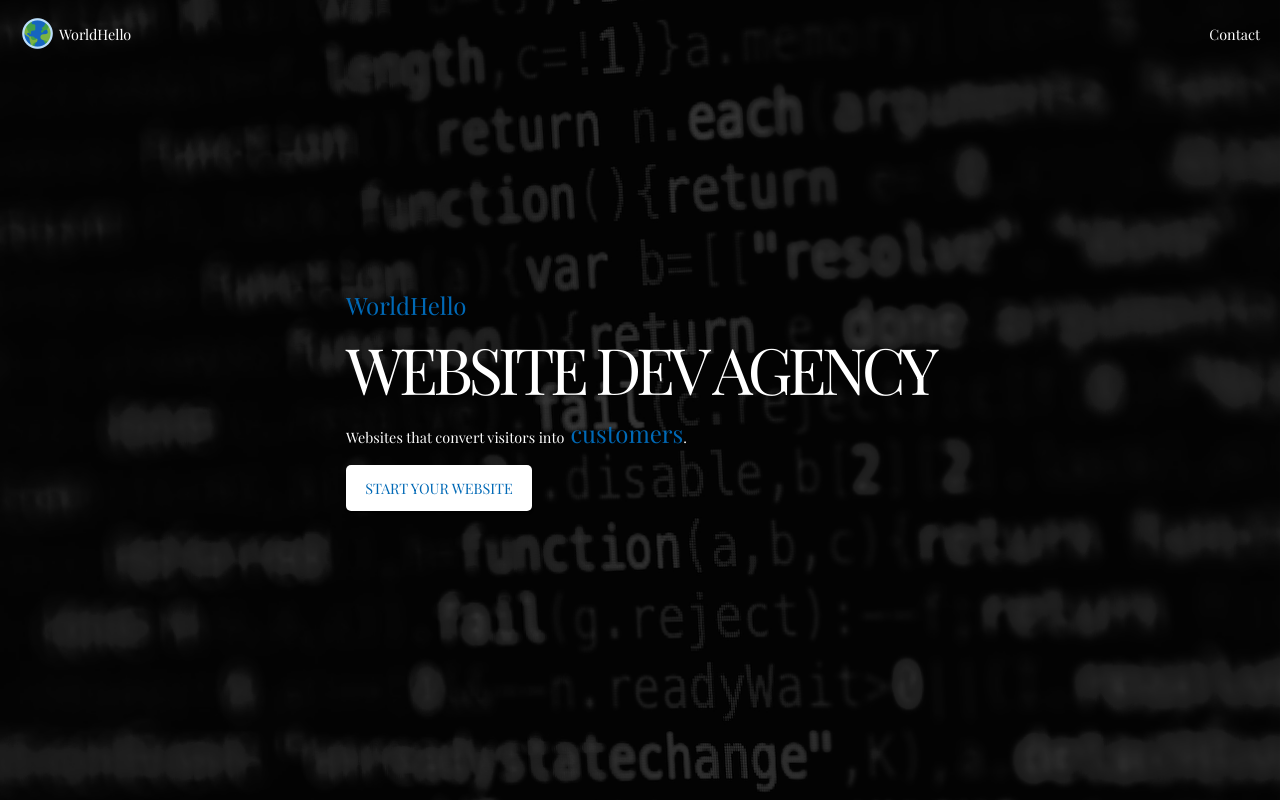
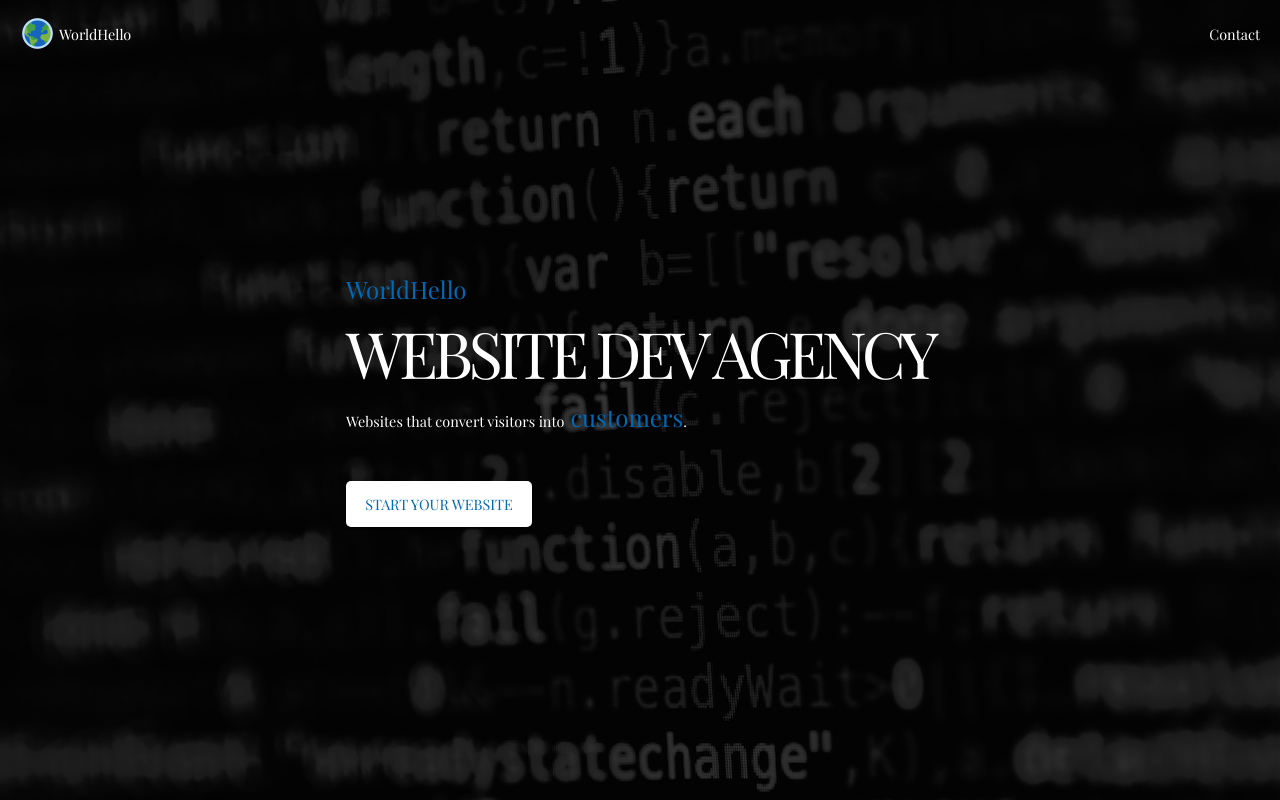
Before and after one commit to gtzjesus/WorldHello, a React (Vite) app: page / in a window 1280 px wide. Shown: the top 800 px of the page. Built offline with nearby package versions, Linux system fonts and the light colour scheme; no server answers; the database is empty.

Commit message:
Major improvements + bug fixes

```diff
--- a/src/features/video/VideoComponent.jsx
+++ b/src/features/video/VideoComponent.jsx
@@ -36,6 +36,7 @@ const MiniDescription = styled.span`
 `;
 const Description = styled.span`
   font-size: var(--font-xsmall);
+  padding: 0 0 var(--padding-medium) 0;
 `;
 
 function VideoComponent() {
```
